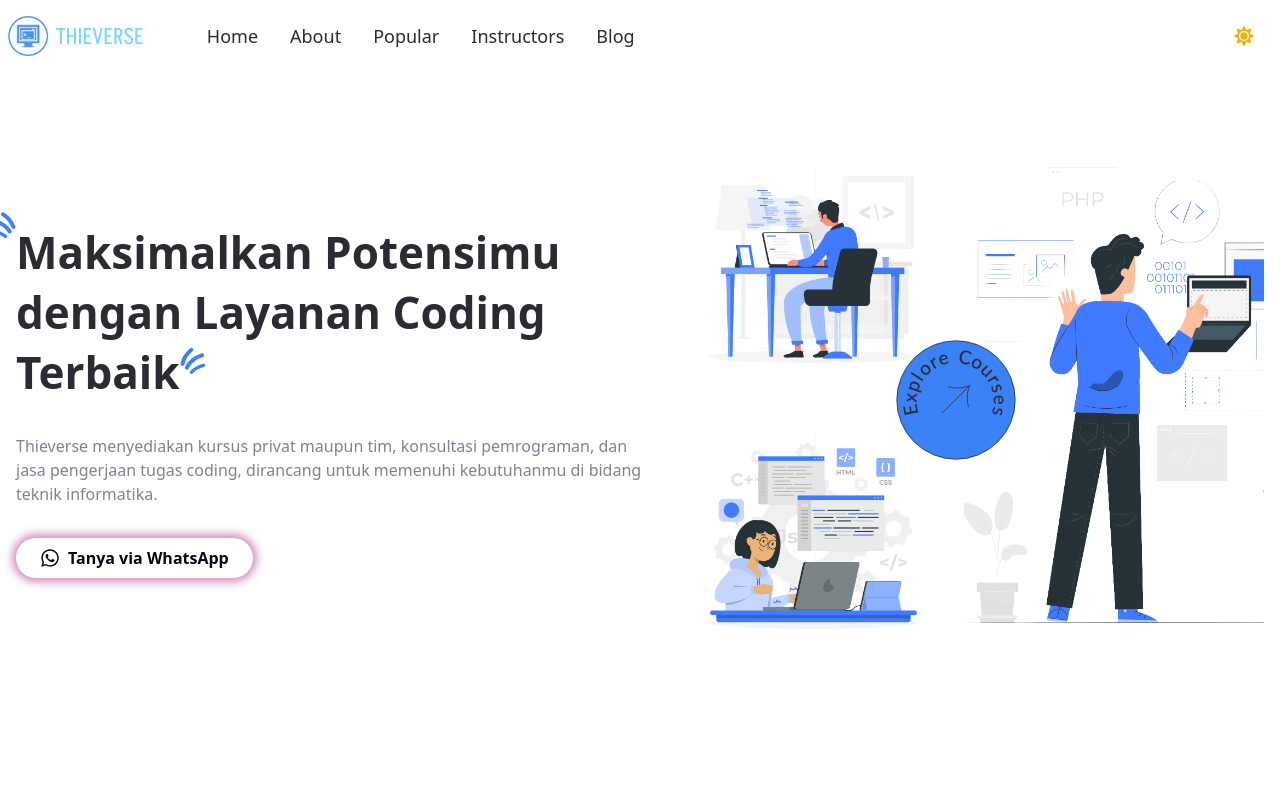
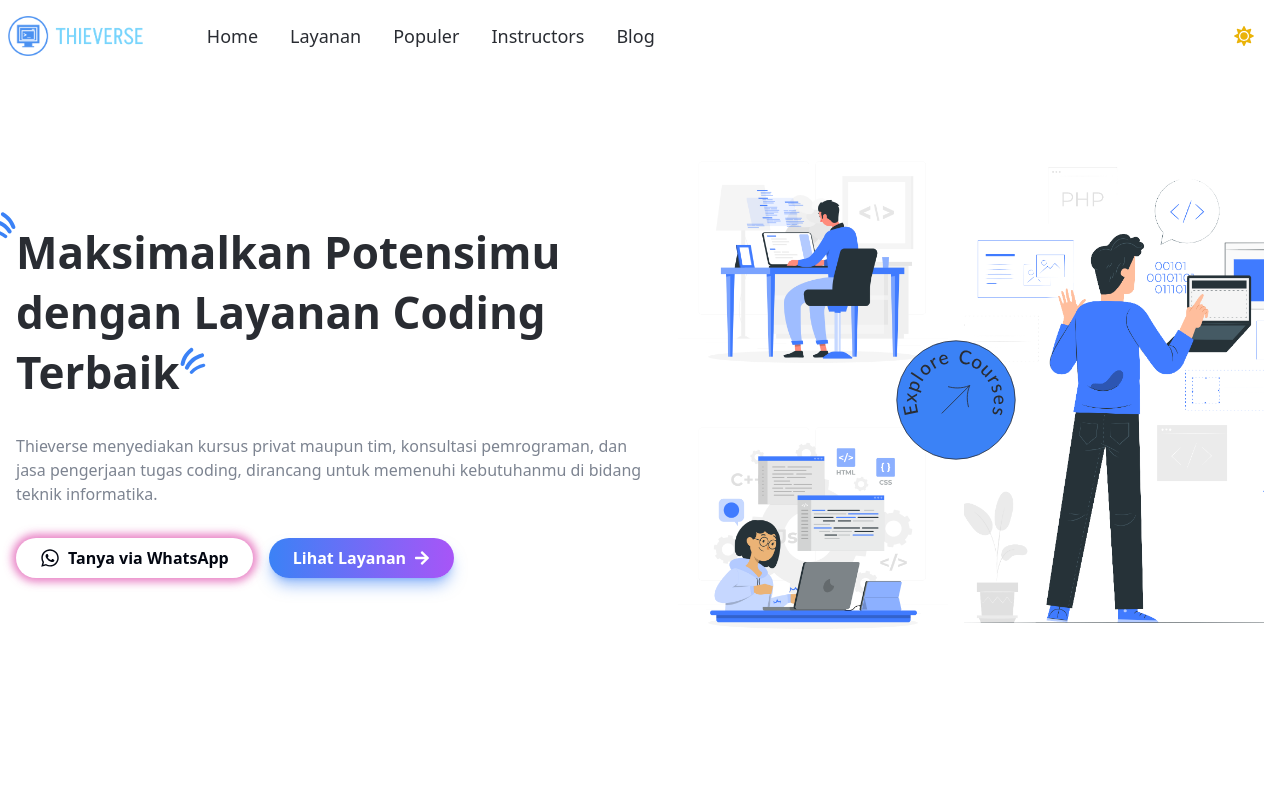
Before and after one commit to TeguhBagasM/thievcourse, a React (Vite) app: page / in a window 1280 px wide. Shown: the top 800 px of the page. Built offline with nearby package versions, Linux system fonts and the light colour scheme.

Commit message:
feat: add layanan button

```diff
--- a/src/constants/index.js
+++ b/src/constants/index.js
@@ -38,12 +38,12 @@ export const navLinks = [
     title: "Home",
   },
   {
-    id: "about",
-    title: "About",
+    id: "layanan",
+    title: "Layanan",
   },
   {
     id: "popular",
-    title: "Popular",
+    title: "Populer",
   },
   {
     id: "instructors",
--- a/src/sections/Hero.jsx
+++ b/src/sections/Hero.jsx
@@ -1,9 +1,12 @@
 import { hero01, hero02, hero03, roundedText } from "../constants/images";
 import { motion } from "framer-motion";
 import { leftSideVariants, rightSideVariants } from "./../constants/motion";
-import { FaWhatsapp } from "react-icons/fa";
+import { FaArrowRight, FaWhatsapp } from "react-icons/fa";
 
 const Hero = () => {
+  const handleWhatsApp = () => {
+    window.open("https://wa.me/+6281321821374?text=Halo%20Thiever", "_blank");
+  };
   return (
     <section id="home" className="flex items-center">
       <div className="container flex items-center justify-center">
@@ -25,13 +28,24 @@ const Hero = () => {
                 informatika.
               </p>
             </div>
+            <div className="flex gap-4">
               <button
                 type="button"
+                onClick={handleWhatsApp}
                 className="relative flex items-center px-6 py-2 border-1 rounded-full bg-white text-gray-950 font-semibold dark:bg-gray-950 dark:text-gray-100 transition-colors duration-300 focus:outline-none focus:ring-2 focus:ring-blue-300 animate-shadow-animate border-transparent"
               >
                 <FaWhatsapp className="mr-2 text-gray-950 dark:text-gray-100 text-xl" />
                 Tanya via WhatsApp
               </button>
+              <a
+                href="#layanan"
+                type="button"
+                className="flex items-center px-6 py-2 rounded-full bg-gradient-to-r from-blue-500 to-purple-500 text-white font-semibold transition-colors duration-300 hover:from-purple-600 hover:to-blue-500 focus:outline-none focus:ring-2 focus:ring-blue-300 shadow-lg shadow-blue-500/50"
+              >
+                Lihat Layanan
+                <FaArrowRight className="ml-2" />
+              </a>
+            </div>
           </motion.div>
 
           {/* ========== bagian kanan ========== */}
--- a/tailwind.config.js
+++ b/tailwind.config.js
@@ -72,7 +72,7 @@ export default {
         "shadow-animate": {
           "0%": { boxShadow: "0 0 8px 4px rgba(59, 130, 246, 0.7)" }, // Initial shadow
           "25%": { boxShadow: "0 0 8px 4px rgba(236, 72, 153, 0.7)" }, // Intermediate shadow
-          "50%": { boxShadow: "0 0 8px 4px rgba(6, 182, 212, 0.7)" }, // Middle shadow
+          "50%": { boxShadow: "0 0 8px 4px rgba(168, 85, 247, 0.7)" }, // Middle shadow
           "75%": { boxShadow: "0 0 8px 4px rgba(236, 72, 153, 0.7)" }, // Intermediate shadow
           "100%": { boxShadow: "0 0 8px 4px rgba(59, 130, 246, 0.7)" }, // Final shadow
         },
```
Lines whose indentation alone changed are shown as unchanged.
